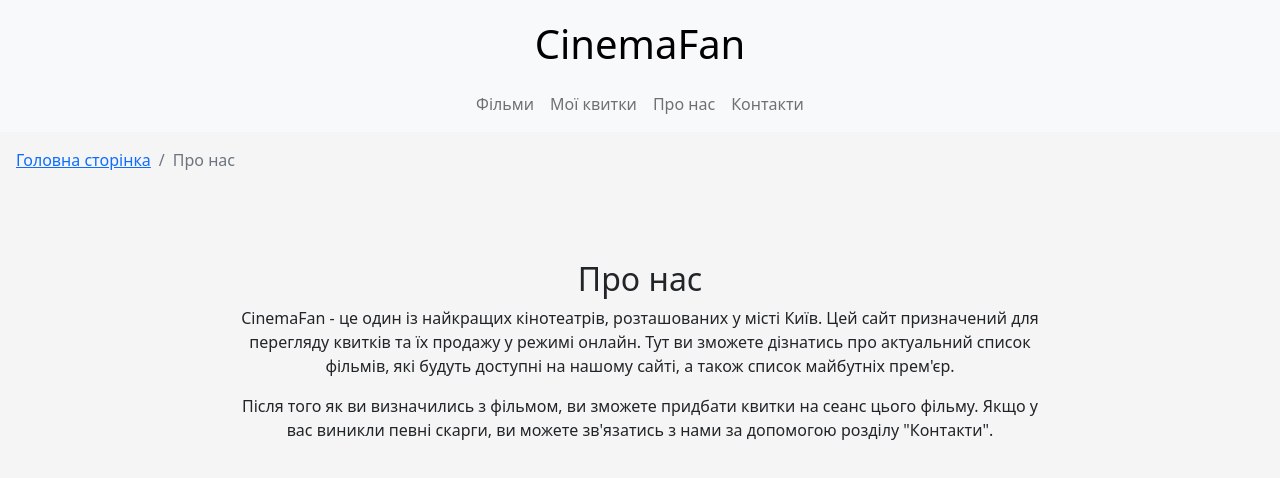
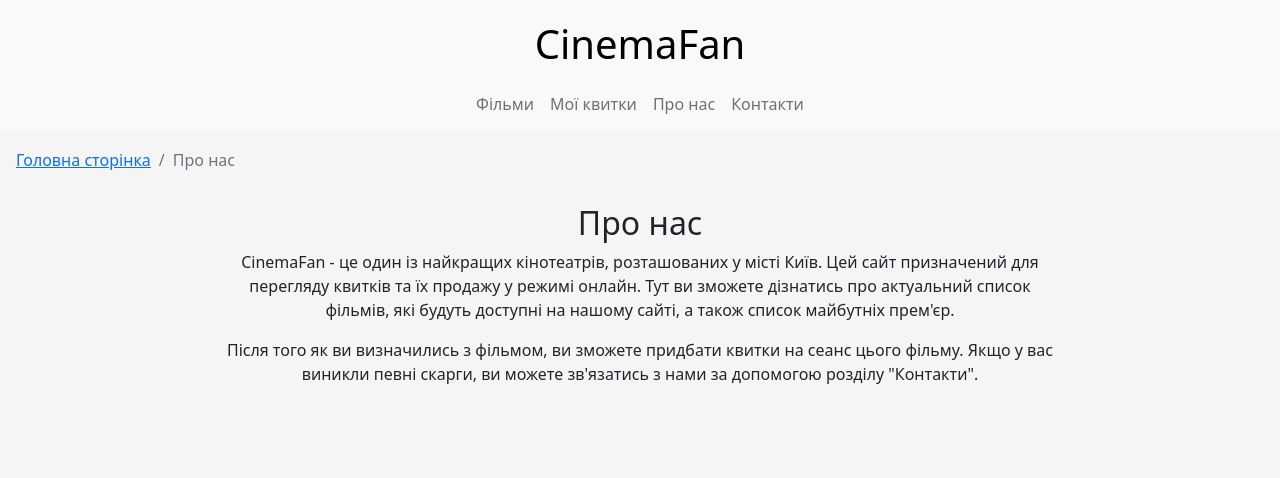
Before and after one commit to sanixto/cinema-tickets-project, a website: page src/pages/about.html in a window 1280 px wide. Drawn offline with nearby package versions, Linux system fonts and the light colour scheme.

Commit message:
update about us

```diff
--- a/src/pages/about.html
+++ b/src/pages/about.html
@@ -67,22 +67,24 @@
         <li class="breadcrumb-item active" aria-current="page">Про нас</li>
       </ol>
     </nav>
-    <main class="container-fluid p-4">
-      <section class="row"></section>
-      <article class="col-12 col-md-8 offset-md-2 text-center">
+    <main class="container-fluid p-0 text-center">
+      <section class="row p-4 p-md-0">
+        <article class="col-12 col-md-8 offset-md-2">
           <h2>Про нас</h2>
           <p>
             CinemaFan - це один із найкращих кінотеатрів, розташованих у місті
             Київ. Цей сайт призначений для перегляду квитків та їх продажу у
-          режимі онлайн. Тут ви зможете дізнатись про актуальний список фільмів,
-          які будуть доступні на нашому сайті, а також список майбутніх прем'єр.
+            режимі онлайн. Тут ви зможете дізнатись про актуальний список
+            фільмів, які будуть доступні на нашому сайті, а також список
+            майбутніх прем'єр.
           </p>
           <p>
-          Після того як ви визначились з фільмом, ви зможете придбати квитки на
-          сеанс цього фільму. Якщо у вас виникли певні скарги, ви можете
+            Після того як ви визначились з фільмом, ви зможете придбати квитки
+            на сеанс цього фільму. Якщо у вас виникли певні скарги, ви можете
             зв'язатись з нами за допомогою розділу "Контакти".
           </p>
         </article>
+      </section>
     </main>
 
     <script
```
Lines whose indentation alone changed are shown as unchanged.
